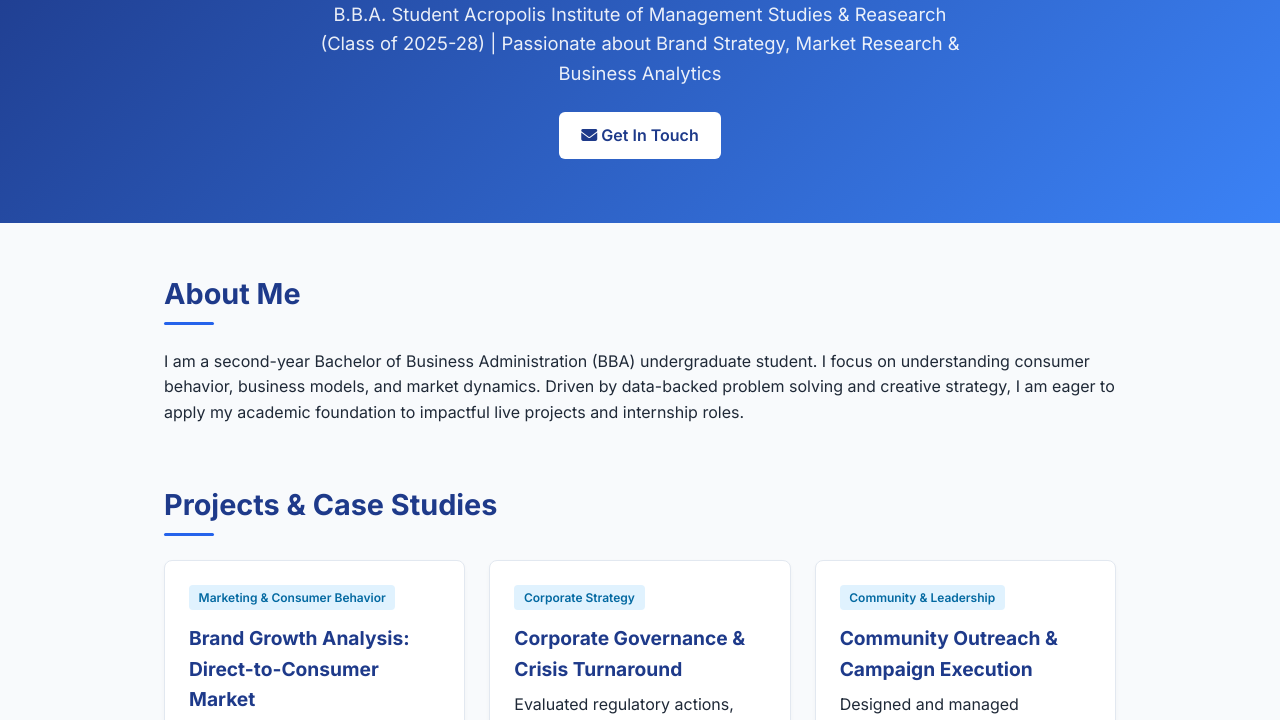
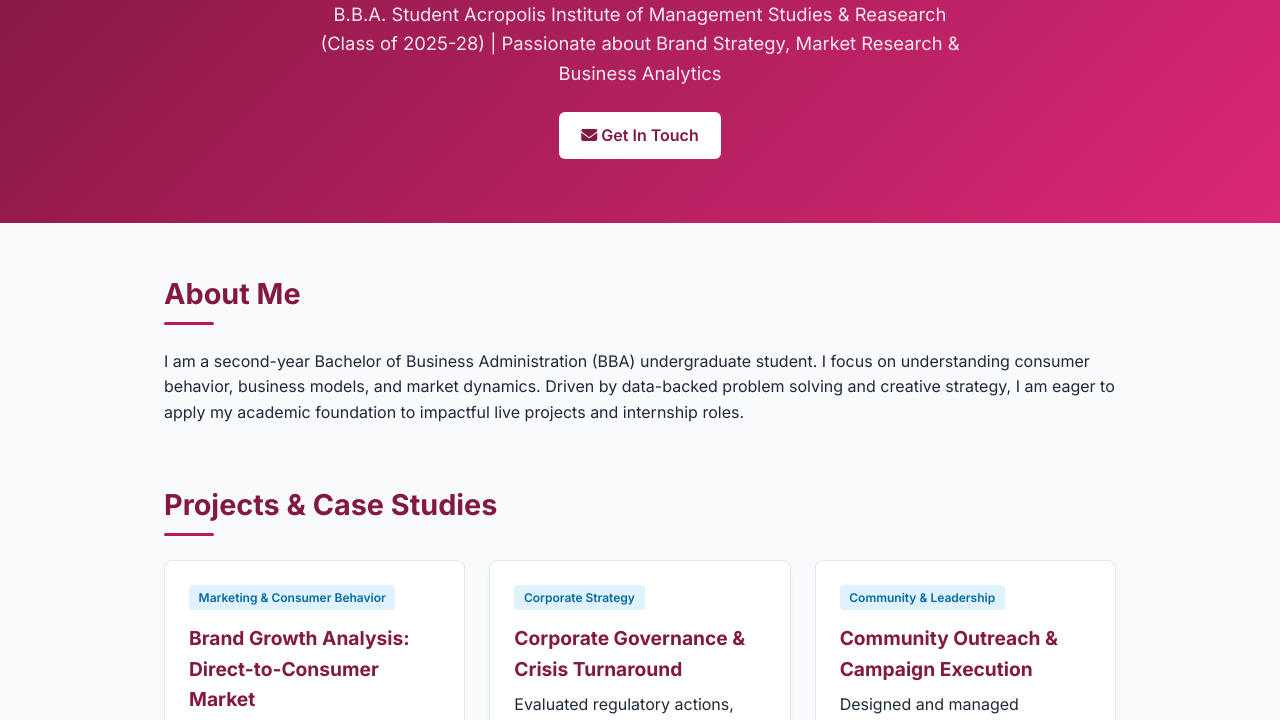
Before and after one commit to hitavmehta007-hub/hitavmehta007.github.io, a plain HTML site: page index.html in a window 1280 px wide. Shown: the part 201-921 px from the top of the page. Drawn offline with Linux system fonts and the light colour scheme.

Commit message:
Update index.html

```diff
--- a/index.html
+++ b/index.html
@@ -11,8 +11,8 @@
 
     <style>
         :root {
-            --primary: #1e3a8a; /* Deep Navy */
-            --accent: #2563eb;  /* Royal Blue */
+            --primary: #831843; /* Burgundy */
+            --accent: #be185d;  /* Wine */
             --text-dark: #1f2937;
             --text-muted: #4b5563;
             --bg-light: #f8fafc;
@@ -66,7 +66,7 @@
         /* Hero Section */
         .hero {
             padding: 4rem 10%;
-            background: linear-gradient(135deg, #1e3a8a 0%, #3b82f6 100%);
+            background: linear-gradient(135deg, #831843 0%, #db2777 100%);
             color: white;
             text-align: center;
         }
```
